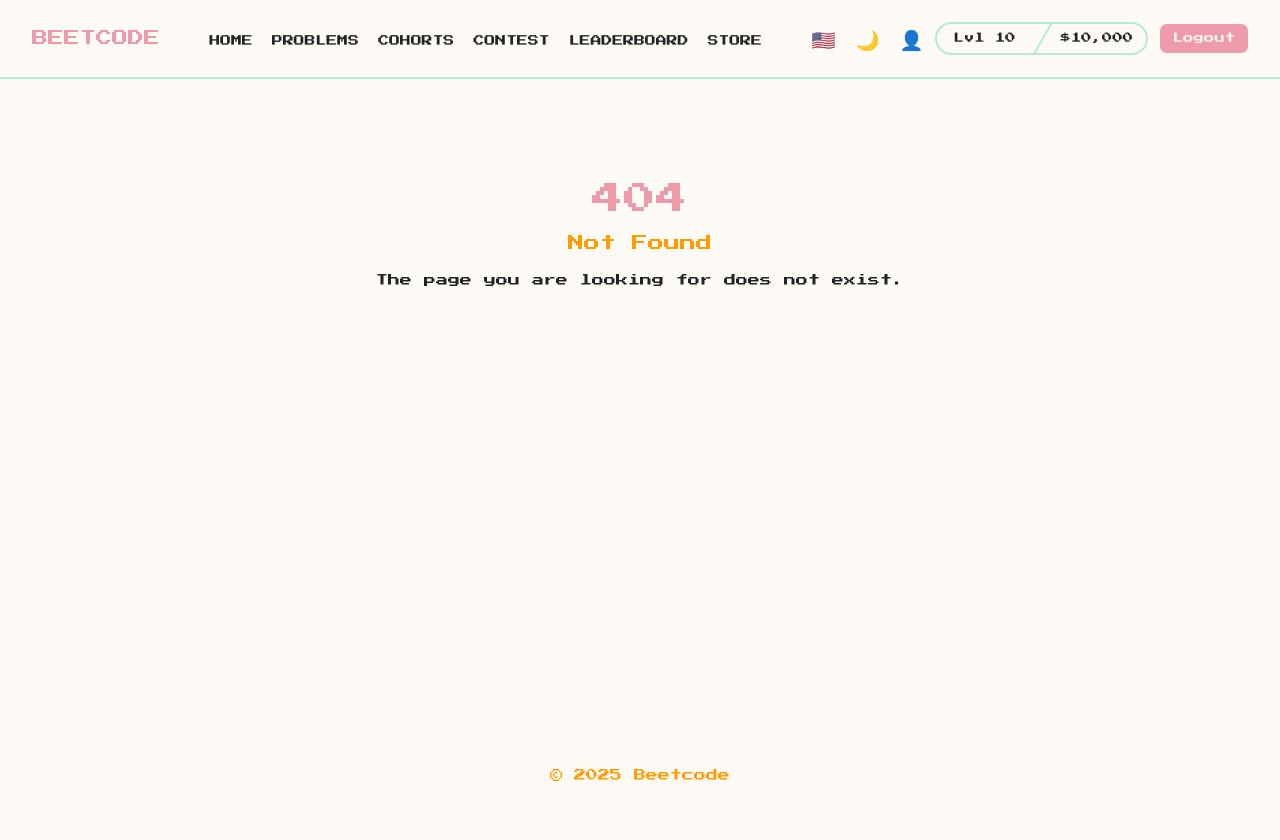
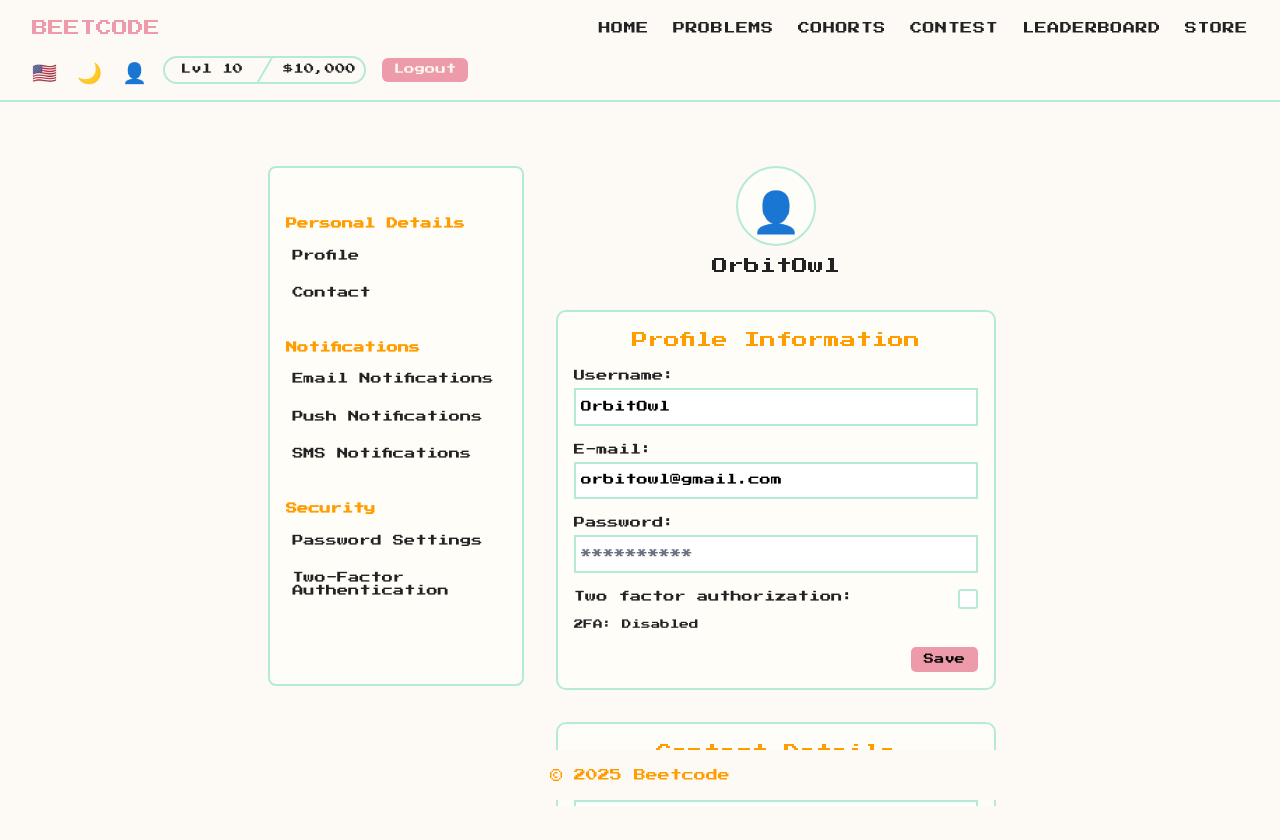
Before and after one commit to AlgoDuck-PJATK-BSc-thesis/frontend, a SvelteKit app: page /settings in a window 1280 px wide. Before the commit this address had no page. Shown: the top 840 px of the page. Before the commit the page ends 800 px from the top, so only its background shows below. Built offline with nearby package versions, Linux system fonts and the light colour scheme.

Commit message:
feat: added settings

```diff
--- a/src/app.css
+++ b/src/app.css
@@ -53,15 +53,15 @@ h2 {
 	color: var(--color-accent-2);
 }
 
-a {
+/* a {
 	color: var(--color-accent-1);
 	text-decoration: none;
 }
 a:hover {
 	text-decoration: underline;
-}
+} */
 
-button {
+/* button {
 	cursor: pointer;
 	border: 2px solid var(--color-primary);
 	background: transparent;
@@ -72,7 +72,7 @@ button {
 button:hover {
 	background: var(--color-primary);
 	color: black;
-}
+} */
 
 input {
 	padding: 0.5rem;
--- a/src/routes/+layout.svelte
+++ b/src/routes/+layout.svelte
@@ -17,7 +17,8 @@
 </script>
 
 <div class="layout">
-	{#if /* isLoggedIn */ true}
+	{#if isLoggedIn }
+	<!-- {#if /* isLoggedIn */ true} -->
 		<HeaderUser />
 	{:else}
 		<HeaderGuest />
@@ -53,9 +54,15 @@
 	}
 
 	footer {
-		text-align: center;
-		padding: 1rem;
-		color: var(--color-accent-2);
-		font-size: 0.75rem;
-	}
+	position: fixed;
+	bottom: 0;
+	left: 0;
+	width: 100%;
+	background: var(--color-bg);
+	text-align: center;
+	padding: 1rem;
+	font-size: 0.75rem;
+	color: var(--color-accent-2);
+	z-index: 100;
+}
 </style>
--- a/src/routes/ThemeToggle.svelte
+++ b/src/routes/ThemeToggle.svelte
@@ -11,25 +11,13 @@
 	}
 </script>
 
-<button on:click={toggleTheme} class="theme-toggle">
+<button
+	onclick={toggleTheme}
+	class="text-xl text-[color:var(--color-text)] bg-transparent border-none cursor-pointer px-1 py-0.5 leading-none hover:text-[color:var(--color-primary)] transition-colors duration-200"
+>
 	{#if current === 'light'}
 		🌙
 	{:else}
 		🌞
 	{/if}
 </button>
-
-<style>
-	.theme-toggle {
-		font-size: 1.2rem;
-		background: none;
-		border: none;
-		cursor: pointer;
-		color: var(--color-text);
-		padding: 0.5rem;
-		transition: color 0.2s ease;
-	}
-	.theme-toggle:hover {
-		color: var(--color-primary);
-	}
-</style>
--- a/src/routes/headers/HeaderGuest.svelte
+++ b/src/routes/headers/HeaderGuest.svelte
@@ -3,96 +3,64 @@
 	import ThemeToggle from '../ThemeToggle.svelte';
 
 	let currentLang = '🇺🇸';
-
 	function toggleLang() {
 		currentLang = currentLang === '🇺🇸' ? '🇵🇱' : '🇺🇸';
 	}
 </script>
 
-<header>
-	<a href="/" class="logo">
-		BEETCODE
-	</a>
+<header class="flex justify-between items-center px-8 py-4 bg-[color:var(--color-bg)] text-[color:var(--color-text)] border-b-2 border-[color:var(--color-accent-1)] font-body sticky top-0 z-50">
+	<a href="/" class="text-[color:var(--color-primary)] text-base no-underline">BEETCODE</a>
 
 	<nav>
-		<ul>
-			<li aria-current={$page.url.pathname === '/about' ? 'page' : undefined}>
-				<a href="/aboutus">About Us</a>
+		<ul class="flex gap-6 list-none p-0 m-0 text-xs uppercase tracking-wide">
+			<li>
+				<a
+					href="/aboutus"
+					aria-current={$page.url.pathname === '/about' ? 'page' : undefined}
+					class="text-[color:var(--color-text)] hover:text-[color:var(--color-primary)] no-underline"
+				>
+					About Us
+				</a>
 			</li>
-			<li aria-current={$page.url.pathname === '/learnmore' ? 'page' : undefined}>
-				<a href="/learnmore">Learn More</a>
+			<li>
+				<a
+					href="/learnmore"
+					aria-current={$page.url.pathname === '/learnmore' ? 'page' : undefined}
+					class="text-[color:var(--color-text)] hover:text-[color:var(--color-primary)] no-underline"
+				>
+					Learn More
+				</a>
 			</li>
-			<li aria-current={$page.url.pathname === '/login' ? 'page' : undefined}>
-				<a href="/login">Log In</a>
+			<li>
+				<a
+					href="/login"
+					aria-current={$page.url.pathname === '/login' ? 'page' : undefined}
+					class="text-[color:var(--color-text)] hover:text-[color:var(--color-primary)] no-underline"
+				>
+					Log In
+				</a>
 			</li>
-			<li aria-current={$page.url.pathname === '/signup' ? 'page' : undefined}>
-				<a href="/signup">Sign Up</a>
+			<li>
+				<a
+					href="/signup"
+					aria-current={$page.url.pathname === '/signup' ? 'page' : undefined}
+					class="text-[color:var(--color-text)] hover:text-[color:var(--color-primary)] no-underline"
+				>
+					Sign Up
+				</a>
 			</li>
 		</ul>
 	</nav>
 
-	<div class="right-controls">
-		<button class="lang-button" on:click={toggleLang} aria-label="Toggle Language">
+	<div class="flex items-center gap-4">
+		<button
+			onclick={toggleLang}
+			class="text-xl bg-transparent border-none cursor-pointer p-0 leading-none"
+			aria-label="Toggle Language"
+		>
 			{currentLang}
 		</button>
+
 		<ThemeToggle />
 	</div>
 </header>
-
-<style>
-	header {
-		display: flex;
-		justify-content: space-between;
-		align-items: center;
-		padding: 1rem 2rem;
-		background-color: var(--color-bg);
-		color: var(--color-text);
-		border-bottom: 2px solid var(--color-accent-1);
-		font-family: var(--font-body);
-	}
-
-	.logo {
-		text-decoration: none;
-		color: var(--color-primary);
-		font-size: 1rem;
-	}
-
-	nav ul {
-		display: flex;
-		gap: 1.5rem;
-		list-style: none;
-		padding: 0;
-		margin: 0;
-	}
-
-	nav a {
-		text-decoration: none;
-		color: var(--color-text);
-		font-size: 0.75rem;
-		text-transform: uppercase;
-		letter-spacing: 0.05em;
-	}
-
-	nav a:hover {
-		color: var(--color-primary);
-	}
-
-	li[aria-current='page'] a {
-		border-bottom: 2px solid var(--color-primary);
-	}
-
-	.right-controls {
-		display: flex;
-		align-items: center;
-		gap: 0.6rem;
-	}
-
-	.lang-button {
-		background: none;
-		border: none;
-		font-size: 1.2rem;
-		cursor: pointer;
-		padding: 0;
-		margin-right: 0.5rem;
-	}
-</style>
--- a/src/routes/headers/HeaderUser.svelte
+++ b/src/routes/headers/HeaderUser.svelte
@@ -13,160 +13,54 @@
 	};
 </script>
 
-<header>
-	<a href="/home" class="logo">BEETCODE</a>
+<header class="flex justify-between items-center p-4 md:px-8 border-b-2 border-[color:var(--color-accent-1)] bg-[color:var(--color-bg)] text-[color:var(--color-text)] font-body flex-wrap gap-4 sticky top-0 z-[100]">
+	<a href="/home" class="text-[color:var(--color-primary)] text-base no-underline">BEETCODE</a>
 
 	<nav>
-		<ul>
-			<li aria-current={$page.url.pathname === '/home' ? 'page' : undefined}>
-				<a href="/home">Home</a>
-			</li>
-			<li><a href="/problems">Problems</a></li>
-			<li><a href="/cohorts">Cohorts</a></li>
-			<li><a href="/contest">Contest</a></li>
-			<li><a href="/leaderboard">Leaderboard</a></li>
-			<li><a href="/store">Store</a></li>
+		<ul class="flex gap-6 list-none m-0 p-0 flex-wrap text-xs uppercase tracking-wider">
+			<!-- <li>
+				<a
+					href="/home"
+					class={`no-underline ${
+						$page.url.pathname === '/home' ? 'border-b-2 border-[color:var(--color-primary)]' : ''
+					} text-[color:var(--color-text)] hover:text-[color:var(--color-primary)]`}
+				>
+					Home
+				</a>
+			</li> -->
+			<li><a href="/home" class="text-[color:var(--color-text)] hover:text-[color:var(--color-primary)] no-underline">Home</a></li>
+			<li><a href="/problems" class="text-[color:var(--color-text)] hover:text-[color:var(--color-primary)] no-underline">Problems</a></li>
+			<li><a href="/cohorts" class="text-[color:var(--color-text)] hover:text-[color:var(--color-primary)] no-underline">Cohorts</a></li>
+			<li><a href="/contest" class="text-[color:var(--color-text)] hover:text-[color:var(--color-primary)] no-underline">Contest</a></li>
+			<li><a href="/leaderboard" class="text-[color:var(--color-text)] hover:text-[color:var(--color-primary)] no-underline">Leaderboard</a></li>
+			<li><a href="/store" class="text-[color:var(--color-text)] hover:text-[color:var(--color-primary)] no-underline">Store</a></li>
 		</ul>
 	</nav>
 
-	<div class="actions">
-
-		<button class="lang-toggle" on:click={toggleLanguage}>
+	<div class="flex items-center gap-4 flex-wrap">
+		<button
+			onclick={toggleLanguage}
+			class="text-xl bg-transparent border-none cursor-pointer p-0 leading-none"
+			aria-label="Toggle Language"
+		>
 			{currentLanguage === 'en' ? '🇺🇸' : '🇵🇱'}
 		</button>
 
 		<ThemeToggle />
 
-		<a href="/settings" class="user-icon" aria-label="User settings">👤</a>
+		<a href="/settings" aria-label="User settings" class="text-xl text-[color:var(--color-text)] hover:text-[color:var(--color-primary)] no-underline">👤</a>
 
-		<div class="status-badge">
-			<div class="half left">Lvl 10</div>
-			<div class="divider"></div>
-			<div class="half right">$10,000</div>
+		<div class="relative flex border-2 border-[color:var(--color-accent-1)] rounded-full text-[0.65rem] overflow-hidden whitespace-nowrap">
+			<div class="absolute top-[-25%] left-1/2 w-[2px] h-[150%] rotate-[30deg] bg-[color:var(--color-accent-1)] z-[1]"></div>
+			<div class="flex-1 flex items-center justify-center px-3 py-1 z-[2] pl-4 pr-2">Lvl 10</div>
+			<div class="flex-1 flex items-center justify-center px-3 py-1 z-[2] pl-8 pr-2">$10,000</div>
 		</div>
 
-		<button class="logout-btn" on:click={logout}>Logout</button>
-
+		<button
+			onclick={logout}
+			class="text-[0.65rem] px-3 py-1 bg-[color:var(--color-primary)] text-[color:var(--color-bg)] rounded-md border-none cursor-pointer"
+		>
+			Logout
+		</button>
 	</div>
 </header>
-
-<style>
-	header {
-		display: flex;
-		align-items: center;
-		justify-content: space-between;
-		padding: 1rem 2rem;
-		background-color: var(--color-bg);
-		border-bottom: 2px solid var(--color-accent-1);
-		font-family: var(--font-body);
-		flex-wrap: wrap;
-		gap: 1rem;
-	}
-
-	.logo {
-		text-decoration: none;
-		color: var(--color-primary);
-		font-size: 1rem;
-	}
-
-	nav ul {
-		display: flex;
-		gap: 1.2rem;
-		list-style: none;
-		margin: 0;
-		padding: 0;
-		flex-wrap: wrap;
-	}
-
-	nav a {
-		text-decoration: none;
-		color: var(--color-text);
-		font-size: 0.68rem;
-		text-transform: uppercase;
-	}
-
-	nav a:hover {
-		color: var(--color-primary);
-	}
-
-	li[aria-current='page'] a {
-		border-bottom: 2px solid var(--color-primary);
-	}
-
-	.actions {
-		display: flex;
-		align-items: center;
-		gap: 0.75rem;
-		flex-wrap: wrap;
-	}
-
-	.status-badge {
-		position: relative;
-		display: flex;
-		border: 2px solid var(--color-accent-1);
-		border-radius: 999px;
-		overflow: hidden;
-		font-size: 0.65rem;
-		white-space: nowrap;
-	}
-
-	.status-badge::before {
-		content: '';
-		position: absolute;
-		top: -25%;
-		left: 50%;
-		width: 2px;
-		height: 150%;
-		background: var(--color-accent-1);
-		transform: rotate(30deg);
-		z-index: 1;
-	}
-
-	.half {
-		flex: 1;
-		display: flex;
-		align-items: center;
-		justify-content: center;
-		padding: 0.4rem 0.8rem;
-		z-index: 2;
-	}
-
-	.left {
-		padding-left: 1rem;
-	    padding-right: 0.8rem;
-	}
-
-	.right {
-		padding-left: 2rem;
-	    padding-right: 0.8rem;
-	}
-
-	.user-icon {
-		font-size: 1.2rem;
-		text-decoration: none;
-		color: var(--color-text);
-	}
-
-	.user-icon:hover {
-		color: var(--color-primary);
-	}
-
-	.logout-btn {
-	font-family: var(--font-body);
-	font-size: 0.65rem;
-	padding: 0.4rem 0.8rem;
-	background: var(--color-primary);
-	color: var(--color-bg);
-	border: none;
-	cursor: pointer;
-	border-radius: 7px;
-	}
-
-	.lang-toggle {
-		font-size: 1.2rem;
-		background: none;
-		border: none;
-		cursor: pointer;
-		padding: 0;
-	}
-</style>
--- a/src/routes/home/+page.svelte
+++ b/src/routes/home/+page.svelte
@@ -6,6 +6,7 @@
 	import { fly } from 'svelte/transition';
 	import { onMount } from 'svelte';
 
+	let username = 'OrbitOwl';
 	let currentSlide = 0;
 	let imageHeight = 0;
 	let isExpanded = false;
@@ -34,13 +35,13 @@
 	<div class="dashboard" class:is-expanded={isExpanded}>
 		{#if !isExpanded}
 			<div class="left-column" style="min-height: 70vh; height: {imageHeight || '70vh'}">
-				<h1 class="welcome-title">Welcome back @username</h1>
+				<h1 class="welcome-title">Welcome back {username} </h1>
 				<div class="card carousel">
 					<h2>{carouselItems[$slideIndex].title}</h2>
 					<div class="carousel-frame">
 						<div class="carousel-controls">
-							<button on:click={() => slideIndex.set((currentSlide = (currentSlide - 1 + carouselItems.length) % carouselItems.length))}>&lt;</button>
-							<button on:click={() => slideIndex.set((currentSlide = (currentSlide + 1) % carouselItems.length))}>&gt;</button>
+							<button onclick={() => slideIndex.set((currentSlide = (currentSlide - 1 + carouselItems.length) % carouselItems.length))}>&lt;</button>
+							<button onclick={() => slideIndex.set((currentSlide = (currentSlide + 1) % carouselItems.length))}>&gt;</button>
 						</div>
 						<div class="center-body">
 						{#each carouselItems as item, i (i)}
@@ -78,9 +79,9 @@
 		<div class="right-column">
 			<div class="image-wrapper" class:expanded={isExpanded} bind:this={imageWrapperRef}>
 				<div class="inline-toggle-button">
-					<button on:click={() => isExpanded = !isExpanded}>{isExpanded ? '›' : '‹'}</button>
+					<button onclick={() => isExpanded = !isExpanded}>{isExpanded ? '›' : '‹'}</button>
 				</div>
-				<img src={preview} alt="preview" on:load={updateHeight} />
+				<img src={preview} alt="preview" onload={updateHeight} />
 			</div>
 		</div>
 	</div>
@@ -93,7 +94,7 @@
 		display: flex;
 		flex-direction: column;
 		box-sizing: border-box;
-		overflow: hidden;
+		overflow: auto;
 	}
 
 	h1 {
@@ -101,14 +102,6 @@
 		color: var(--color-primary);
 		text-align: center;
 		margin-bottom: 0.5rem;
-	}
-
-	.welcome-spacer {
-		height: 1rem;
-	}
-
-	.image-spacer {
-		height: 10px;
 	}
 
 	.dashboard {
@@ -131,10 +124,6 @@
 		text-align: center;
 		position: relative;
 		overflow-y: auto;
-	}
-
-	.spacer {
-		height: 2rem;
 	}
 
 	.card {
@@ -179,10 +168,10 @@
 	cursor: pointer;
 	border: none;
 	background: var(--color-primary);
-	padding: 0.2rem 0.33rem;
-	font-size: 0.90rem;
+	padding: 0.3rem 0.45rem;
+	font-size: 0.80rem;
 	color: white;
-	border-radius: 3px;
+	border-radius: 6px;
 	}
 
 	.carousel-controls button:first-child {
@@ -264,16 +253,17 @@
 		background: var(--color-primary);
 		border-radius: 12px 0 0 12px;
 		z-index: 5;
+
 	}
 
 	.inline-toggle-button button {
-		font-size: 1.2rem;
-		background: var(--color-primary);
-		border: none;
-		color: white;
-		padding: 0.45rem 0.8rem;
-		cursor: pointer;
-		font-family: var(--font-body);
-		border-radius: 8px 0 0 8px;
+	font-size: clamp(1rem, 1vw, 1.05rem);
+	padding: clamp(0.1rem, 0.3vw, 0.2rem) clamp(0.25rem, 0.4vw, 0.4rem);
+	background: var(--color-primary);
+	border: none;
+	color: white;
+	cursor: pointer;
+	font-family: var(--font-body);
+	border-radius: 6px 0 0 6px;
 	}
 </style>
--- /dev/null
+++ b/src/routes/settings/+page.svelte
@@ -0,0 +1,330 @@
+<script lang="ts">
+	let username = 'OrbitOwl';
+	let email = 'orbitowl@gmail.com';
+	let password = '';
+	let twoFactor = false;
+	let darkMode = true;
+	let tutorialMode = false;
+	let emailNotifs = true;
+	let pushNotifs = false;
+	let smsNotifs = true;
+	let showSavedProfile = false;
+	let showSavedContact = false;
+	let showSavedPassword = false;
+
+	const scrollTo = (id: string) => {
+		const el = document.getElementById(id);
+		el?.scrollIntoView({ behavior: 'smooth' });
+	};
+
+	function saveProfile() {
+	showSavedProfile = true;
+	setTimeout(() => (showSavedProfile = false), 1000);
+	}
+
+	function saveContact() {
+		showSavedContact = true;
+		setTimeout(() => (showSavedContact = false), 1000);
+	}
+
+	function savePassword() {
+		showSavedPassword = true;
+		setTimeout(() => (showSavedPassword = false), 1000);
+	}
+
+</script>
+
+<section class="settings">
+	<div class="sidebar">
+		<ul>
+			<li class="group">Personal Details</li>
+			<li><button onclick={() => scrollTo('profile')}>Profile</button></li>
+			<li><button onclick={() => scrollTo('contact')}>Contact</button></li>
+
+			<li class="group">Notifications</li>
+			<li><button onclick={() => scrollTo('email')}>Email Notifications</button></li>
+			<li><button onclick={() => scrollTo('push')}>Push Notifications</button></li>
+			<li><button onclick={() => scrollTo('sms')}>SMS Notifications</button></li>
+
+			<li class="group">Security</li>
+			<li><button onclick={() => scrollTo('password')}>Password Settings</button></li>
+			<li><button onclick={() => scrollTo('2fa')}>Two-Factor Authentication</button></li>
+		</ul>
+	</div>
+
+	<div class="main">
+		<div class="avatar">
+			<div class="circle">👤</div>
+			<p>{username}</p>
+		</div>
+
+		<div class="panel" id="profile">
+			<h2>Profile Information</h2>
+			<label>
+				<span>Username:</span>
+				<input bind:value={username} type="text" />
+			</label>
+			<label>
+				<span>E-mail:</span>
+				<input bind:value={email} type="email" />
+			</label>
+			<label>
+				<span>Password:</span>
+				<input bind:value={password} type="password" placeholder="**********" />
+			</label>
+			<label class="row">
+				<span>Two factor authorization:</span>
+				<input type="checkbox" bind:checked={twoFactor} class="styled-checkbox" />
+			</label>
+			<p class="checkbox-status">2FA: {twoFactor ? 'Enabled' : 'Disabled'}</p>
+			<button class="save" onclick={saveProfile}>Save</button>
+			{#if showSavedProfile}
+				<p class="saved-msg">Changes saved!</p>
+			{/if}
+		</div>
+
+		<div class="panel" id="contact">
+			<h2>Contact Details</h2>
+			<label>
+				<span>Phone:</span>
+				<input type="text" placeholder="+48 123 456 789" />
+			</label>
+			<label>
+				<span>Address:</span>
+				<input type="text" placeholder="Street 123, City" />
+			</label>
+			<button class="save" onclick={saveContact}>Save</button>
+			{#if showSavedContact}
+				<p class="saved-msg">Changes saved!</p>
+			{/if}
+		</div>
+
+		<div class="panel" id="email">
+			<h2>Email Notifications</h2>
+			<label class="row">
+				<span>Receive updates:</span>
+				<input type="checkbox" bind:checked={emailNotifs} class="styled-checkbox" />
+			</label>
+			<p class="checkbox-status">Email notifications: {emailNotifs ? 'On' : 'Off'}</p>
+		</div>
+
+		<div class="panel" id="push">
+			<h2>Push Notifications</h2>
+			<label class="row">
+				<span>Enable push:</span>
+				<input type="checkbox" bind:checked={pushNotifs} class="styled-checkbox" />
+			</label>
+			<p class="checkbox-status">Push notifications: {pushNotifs ? 'On' : 'Off'}</p>
+		</div>
+
+		<div class="panel" id="sms">
+			<h2>SMS Notifications</h2>
+			<label class="row">
+				<span>Receive alerts:</span>
+				<input type="checkbox" bind:checked={smsNotifs} class="styled-checkbox" />
+			</label>
+			<p class="checkbox-status">SMS notifications: {smsNotifs ? 'On' : 'Off'}</p>
+		</div>
+
+		<div class="panel" id="password">
+			<h2>Password Settings</h2>
+			<label>
+				<span>Current password:</span>
+				<input type="password" placeholder="********" />
+			</label>
+			<label>
+				<span>New password:</span>
+				<input type="password" placeholder="********" />
+			</label>
+			<button class="save" onclick={savePassword}>Save</button>
+			{#if showSavedPassword}
+				<p class="saved-msg">Changes saved!</p>
+			{/if}
+		</div>
+
+		<div class="panel" id="2fa">
+			<h2>Two-Factor Authentication</h2>
+			<p style="font-size: 0.7rem;">Add extra layer of security to your account by enabling 2FA.</p>
+			<label class="row">
+				<span>Enable 2FA</span>
+				<input type="checkbox" bind:checked={twoFactor} class="styled-checkbox" />
+			</label>
+			<p class="checkbox-status">2FA: {twoFactor ? 'Enabled' : 'Disabled'}</p>
+		</div>
+	</div>
+</section>
+
+<style>
+	.settings {
+		display: flex;
+		justify-content: center;
+		padding: 2rem;
+		gap: 2rem;
+		height: calc(100vh - 6rem);
+		overflow: hidden;
+	}
+
+	.sidebar {
+		width: 16rem;
+		border: 2px solid var(--color-accent-1);
+		border-radius: 8px;
+		padding: 1rem;
+		background: var(--color-tile);
+		font-size: 0.7rem;
+		flex-shrink: 0;
+		height: 65vh;
+		overflow-y: auto;
+	}
+
+	.sidebar ul {
+		list-style: none;
+		padding: 0;
+	}
+
+	.sidebar li {
+		margin: 0.5rem 0;
+		color: var(--color-text);
+		cursor: default;
+		padding: 0;
+		border-radius: 0;
+	}
+
+	.sidebar li.group {
+		font-weight: bold;
+		margin-top: 2rem;
+		color: var(--color-accent-2);
+		cursor: default;
+	}
+
+	.sidebar li:hover:not(.group) {
+	background: none;
+	color: inherit;
+	}
+
+	.sidebar button {
+	all: unset;
+	cursor: pointer;
+	display: block;
+	width: 100%;
+	text-align: left;
+	font-size: inherit;
+	font-family: inherit;
+	color: inherit;
+	padding: 0.5rem 0.4rem;
+	border-radius: 4px;
+	line-height: 1.2;
+	}
+
+	.sidebar button:hover {
+		background: var(--color-primary);
+		color: var(--color-bg);
+	}
+
+	.main {
+		flex: 0.50;
+		display: flex;
+		flex-direction: column;
+		gap: 2rem;
+		overflow-y: auto;
+		padding-right: 1rem;
+		padding-bottom: 11rem;
+	}
+
+	.avatar {
+		display: flex;
+		flex-direction: column;
+		align-items: center;
+		gap: 0.5rem;
+	}
+
+	.avatar .circle {
+		width: 5rem;
+		height: 5rem;
+		border-radius: 50%;
+		background: var(--color-tile);
+		display: flex;
+		align-items: center;
+		justify-content: center;
+		font-size: 2.5rem;
+		border: 2px solid var(--color-accent-1);
+	}
+
+	.panel {
+		border: 2px solid var(--color-accent-1);
+		background: var(--color-tile);
+		padding: 1rem;
+		border-radius: 10px;
+		display: flex;
+		flex-direction: column;
+		gap: 1rem;
+	}
+
+	label {
+		display: flex;
+		flex-direction: column;
+		font-size: 0.7rem;
+		color: var(--color-text);
+	}
+
+	label span {
+		margin-bottom: 0.2rem;
+	}
+
+	label.row {
+		flex-direction: row;
+		justify-content: space-between;
+		align-items: center;
+	}
+
+	input[type="text"],
+	input[type="email"],
+	input[type="password"] {
+		background: white;
+		border: 2px solid var(--color-accent-1);
+		padding: 0.3rem;
+		font-family: var(--font-body);
+		font-size: 0.7rem;
+	}
+
+	.styled-checkbox {
+		width: 1rem;
+		height: 1rem;
+		appearance: none;
+		background-color: white;
+		border: 2px solid var(--color-accent-1);
+		border-radius: 3px;
+		cursor: pointer;
+		display: inline-block;
+		position: relative;
+	}
+
+	.styled-checkbox:checked {
+		background-color: var(--color-primary);
+	}
+
+	.save {
+		align-self: flex-end;
+		padding: 0.3rem 0.8rem;
+		border: none;
+		background: var(--color-primary);
+		color: black;
+		font-size: 0.65rem;
+		font-family: var(--font-body);
+		cursor: pointer;
+		border-radius: 5px;
+	}
+
+	.checkbox-status {
+		font-size: 0.6rem;
+		color: var(--color-text);
+		margin-top: -0.5rem;
+	}
+
+	.saved-msg {
+	font-size: 0.65rem;
+	color: var(--color-accent-2);
+	margin-top: 0.3rem;
+	text-align: right;
+	}
+
+</style>
```
